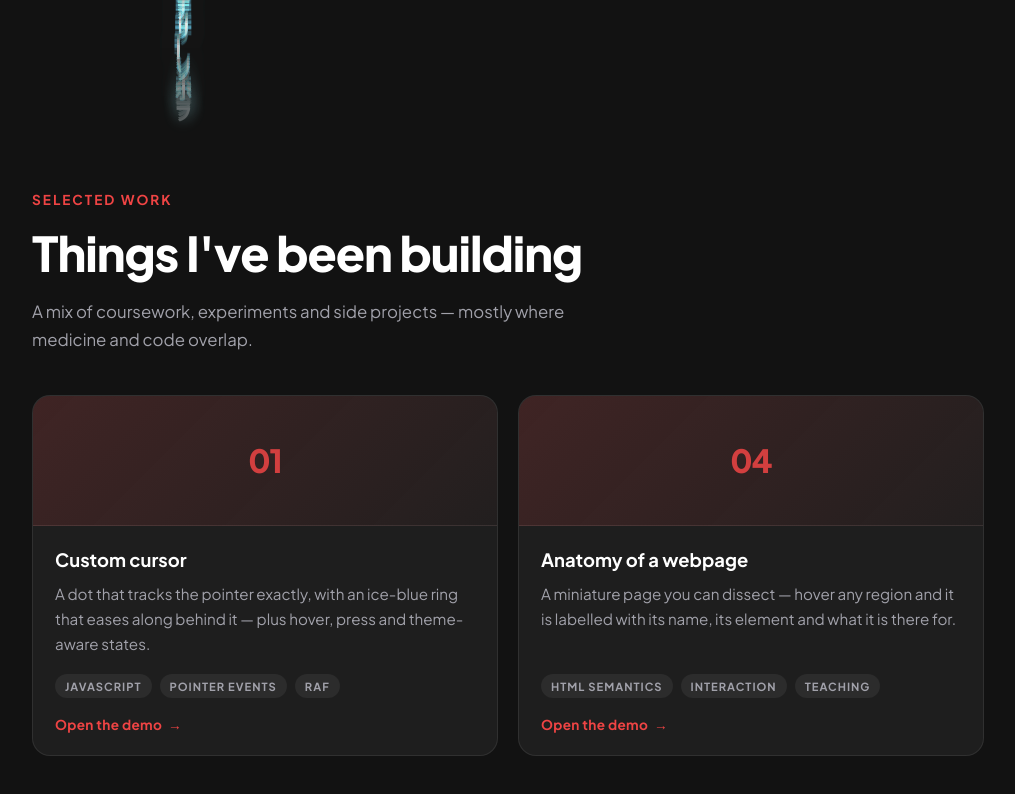
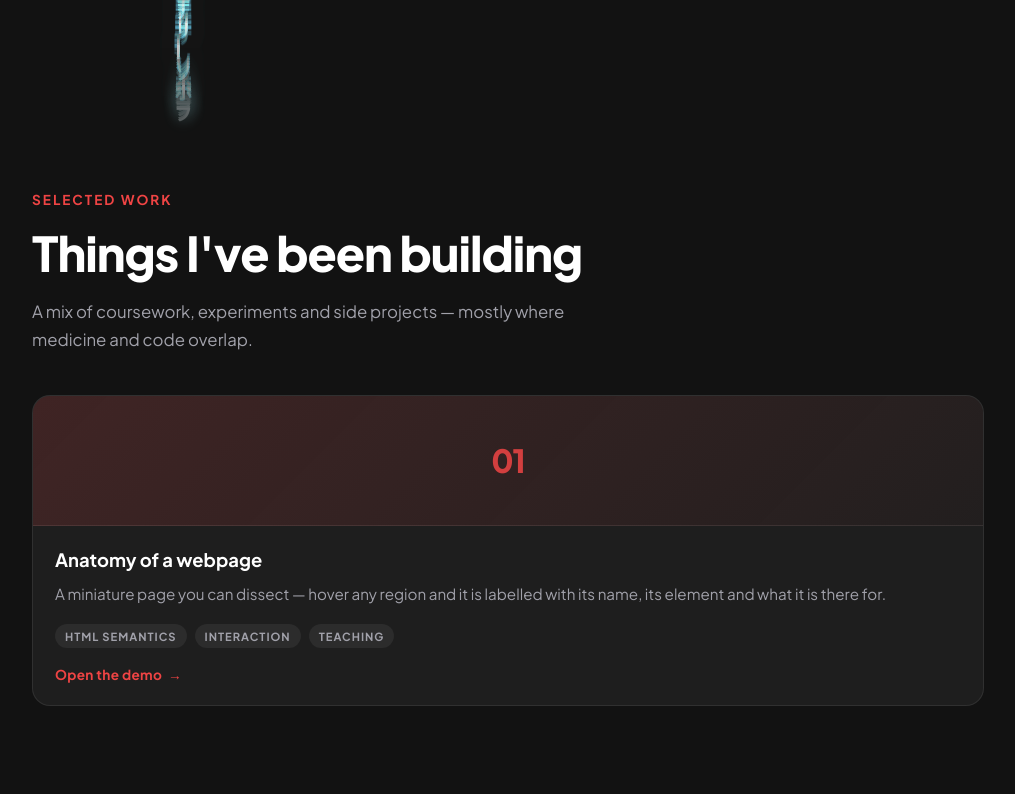
Before and after one commit to 774Krish/prototype, a plain HTML site: page index.html in a window 1280 px wide. Shown: the part 632-1426 px from the top of the page, without its empty margins (132-1147 px from the left). Drawn offline with Linux system fonts and the light colour scheme; a script that the page names is missing.

Commit message:
Update index.html

```diff
--- a/index.html
+++ b/index.html
@@ -111,26 +111,8 @@
     <div class="works-grid">
       <!-- Relative href: each demo page sits beside this file, and all the
            pages share the style.css / script.js next to them. -->
-      <a class="work-card" href="cursor-demo.html">
-        <!-- aria-hidden: the number is decoration, the title is the label -->
+      <a class="work-card" href="webpage-anatomy.html">
         <div class="work-thumb" aria-hidden="true">01</div>
-        <div class="work-body">
-          <h3 class="work-title">Custom cursor</h3>
-          <p class="work-desc">
-            A dot that tracks the pointer exactly, with an ice-blue ring that
-            eases along behind it — plus hover, press and theme-aware states.
-          </p>
-          <ul class="work-tags">
-            <li>JavaScript</li><li>Pointer events</li><li>rAF</li>
-          </ul>
-          <span class="work-cta">Open the demo <span aria-hidden="true">→</span></span>
-        </div>
-      </a>
-
-
-
-      <a class="work-card" href="webpage-anatomy.html">
-        <div class="work-thumb" aria-hidden="true">04</div>
         <div class="work-body">
           <h3 class="work-title">Anatomy of a webpage</h3>
           <p class="work-desc">
```
